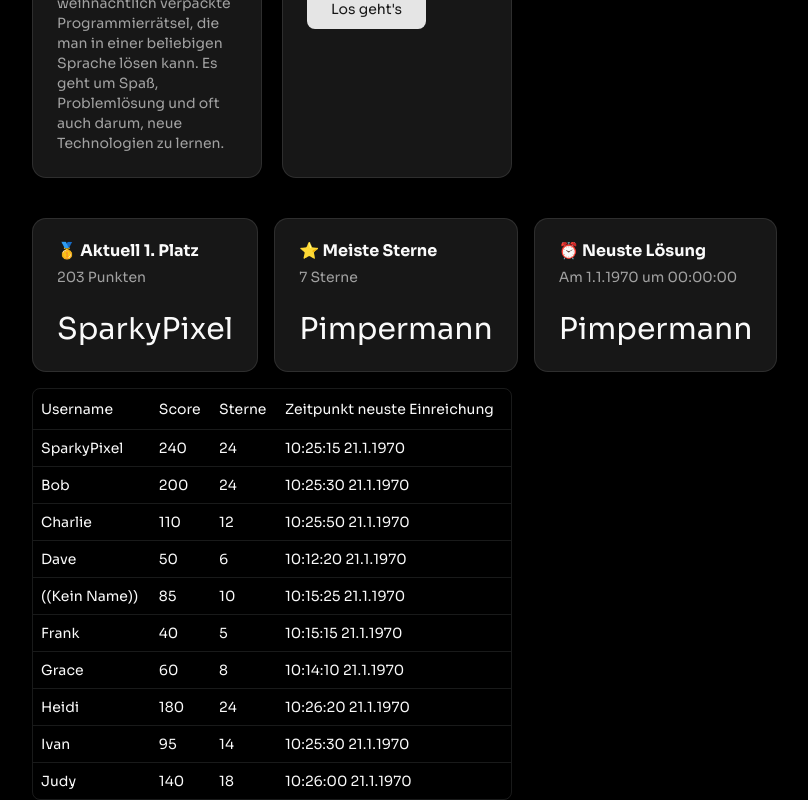
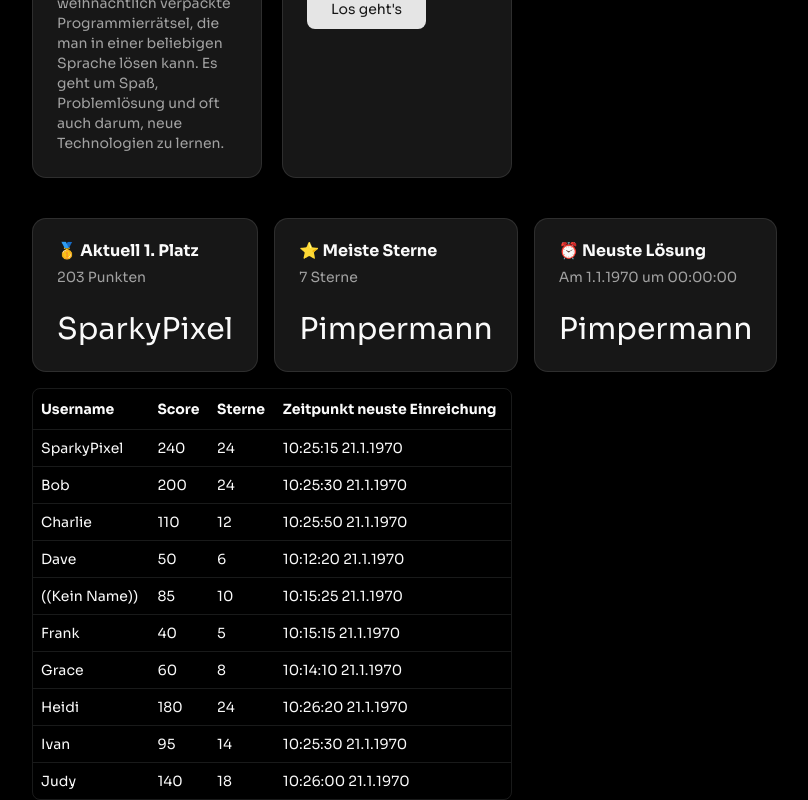
Before and after one commit to neuland-ingolstadt/neuland-aoc-leaderboard, a Next.js app: page / in a window 1280 px wide. Shown: the part 558-1358 px from the top of the page, without its empty margins (368-1176 px from the left). Built offline with nearby package versions, Linux system fonts and the light colour scheme; a web font is replaced by a local one.

Commit message:
feat: make head font bold

```diff
--- a/app/leaderboard-data-table.tsx
+++ b/app/leaderboard-data-table.tsx
@@ -39,7 +39,7 @@ export function LeaderboardTable<TData, TValue>({
             <TableRow key={headerGroup.id}>
               {headerGroup.headers.map((header) => {
                 return (
-                  <TableHead key={header.id}>
+                  <TableHead className={"font-bold"} key={header.id}>
                     {header.isPlaceholder
                       ? null
                       : flexRender(
```
